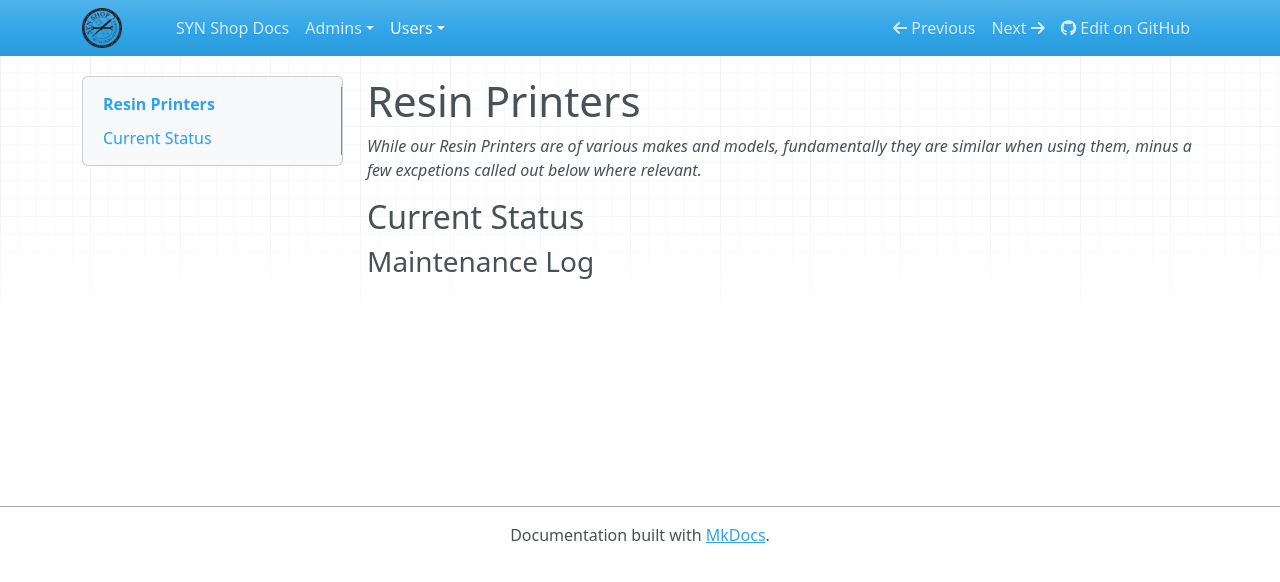
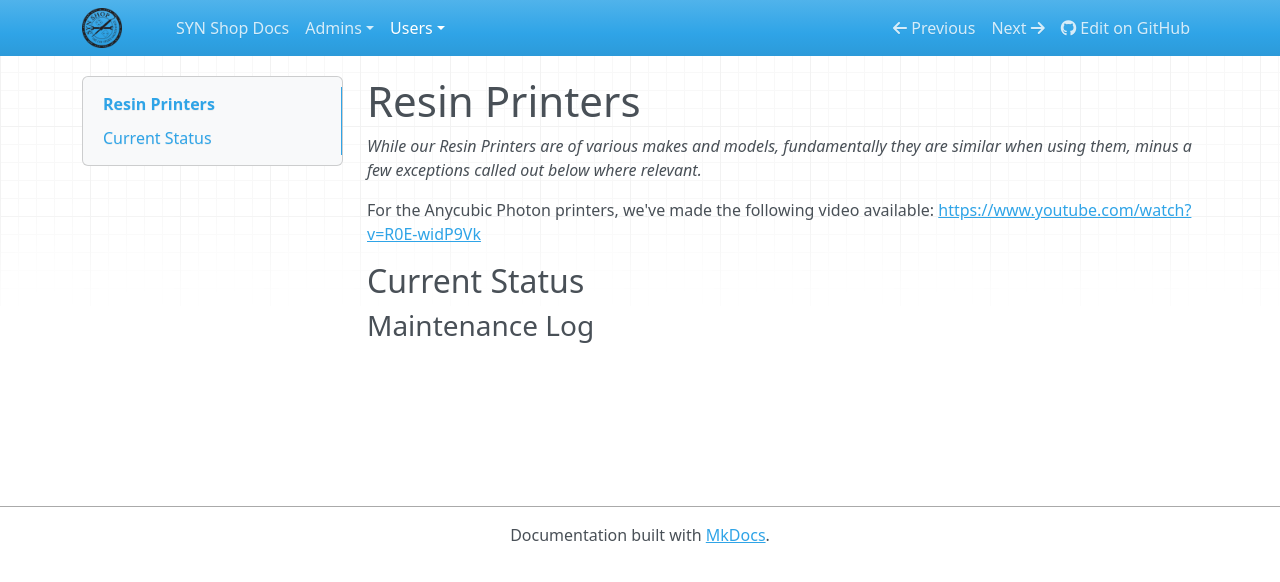
Before and after one commit to synshop/rtfm, an MkDocs documentation site: the page built from docs/users/Equipment/Resin Printers.md, in a window 1280 px wide. Shown: the top 582 px of the page. Built offline with MkDocs 1.6.1, drawn with Linux system fonts in a browser that asks for light colours; nearby versions of some CDN libraries.

Commit message:
added networking
- added networking page
- minor edit to resin printers

```diff
--- a/docs/users/Equipment/Resin Printers.md
+++ b/docs/users/Equipment/Resin Printers.md
@@ -1,6 +1,13 @@
 # Resin Printers
 
-_While our Resin Printers are of various makes and models, fundamentally they are similar when using them, minus a few excpetions called out below where relevant._
+_While our Resin Printers are of various makes and models, fundamentally they are similar when using them, minus a few exceptions called out below where relevant._
+
+
+For the Anycubic Photon printers, we've made the following video available:
+[https://www.youtube.com/watch?v=R0E-widP9Vk](https://www.youtube.com/watch?v=R0E-widP9Vk)
+
+
+
 
 ## Current Status
 
```
Also changed, not shown: docs/admins/networking.md (added, +20 -0 lines).
